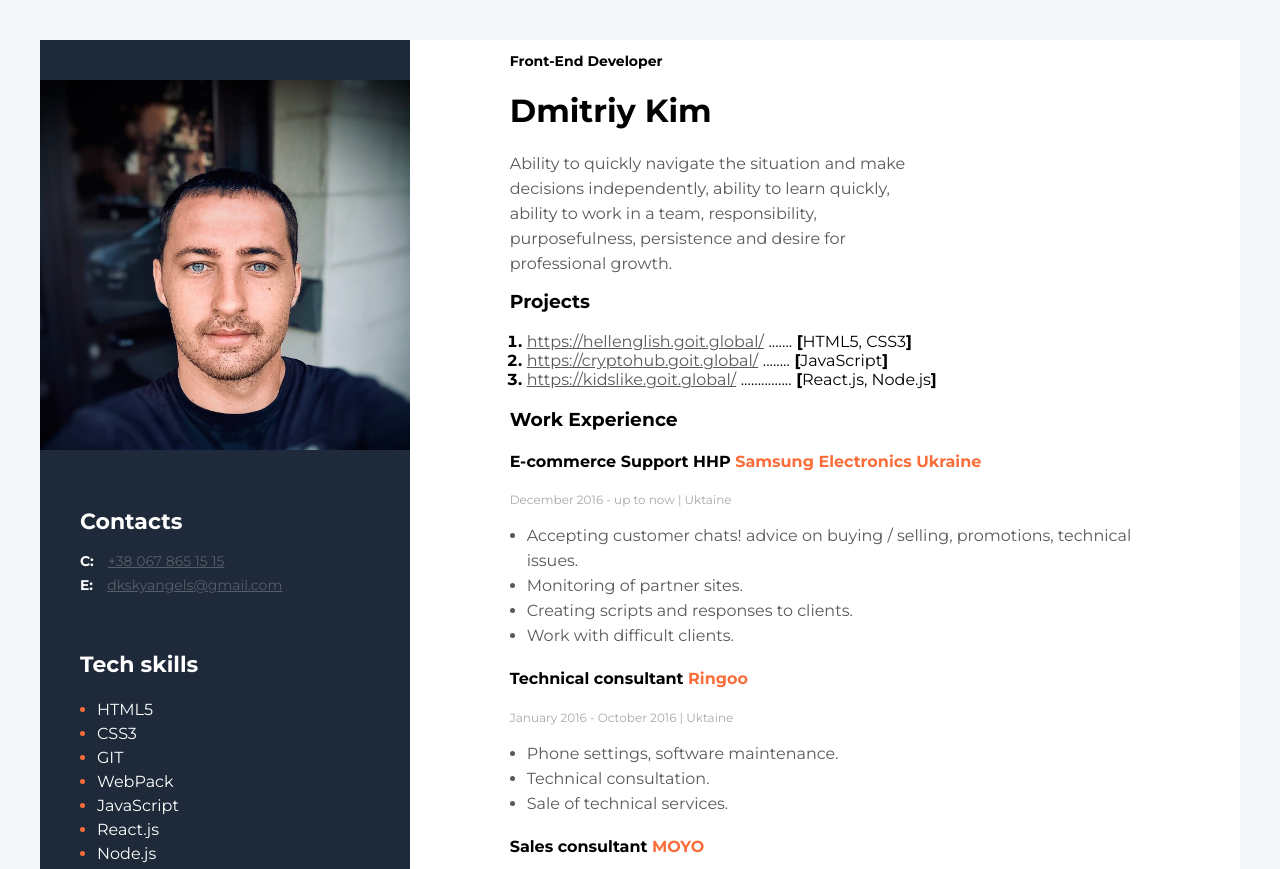
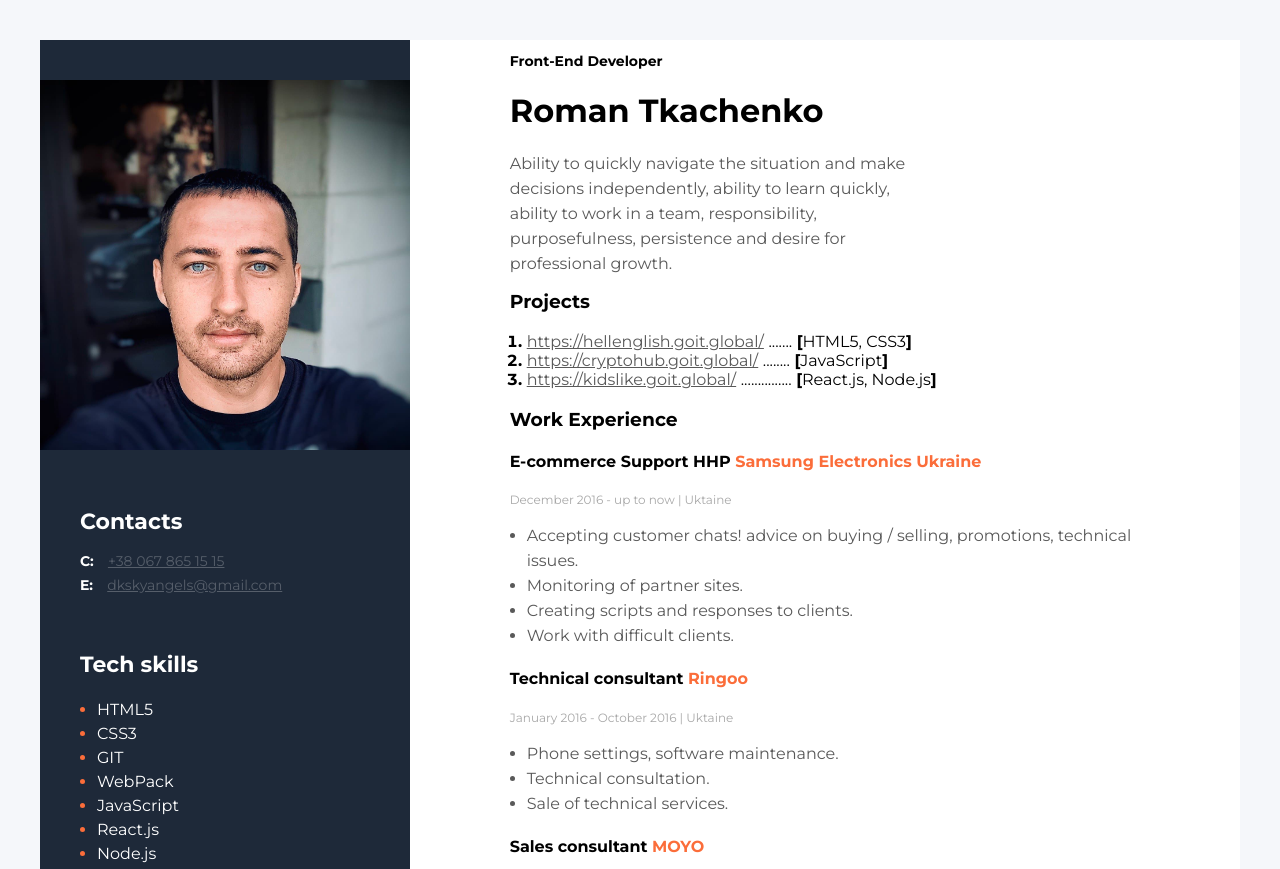
Before and after one commit to skyangelsUA/resume-tkachenko, a plain HTML site: page index.html in a window 1280 px wide. Shown: the top 869 px of the page. Drawn offline with Linux system fonts and the light colour scheme.

Commit message:
Update index.html

```diff
--- a/index.html
+++ b/index.html
@@ -23,7 +23,7 @@
             <div class=about-me-section>
 
                 <h2 class=about-me-profession>Front-End Developer</h2>
-                <h1>Dmitriy Kim</h1>
+                <h1>Roman Tkachenko</h1>
                 <p class="about-me-profession-text">Ability to quickly navigate the situation and make decisions
                     independently,
                     ability to learn quickly, ability to work in a team, responsibility,
```
